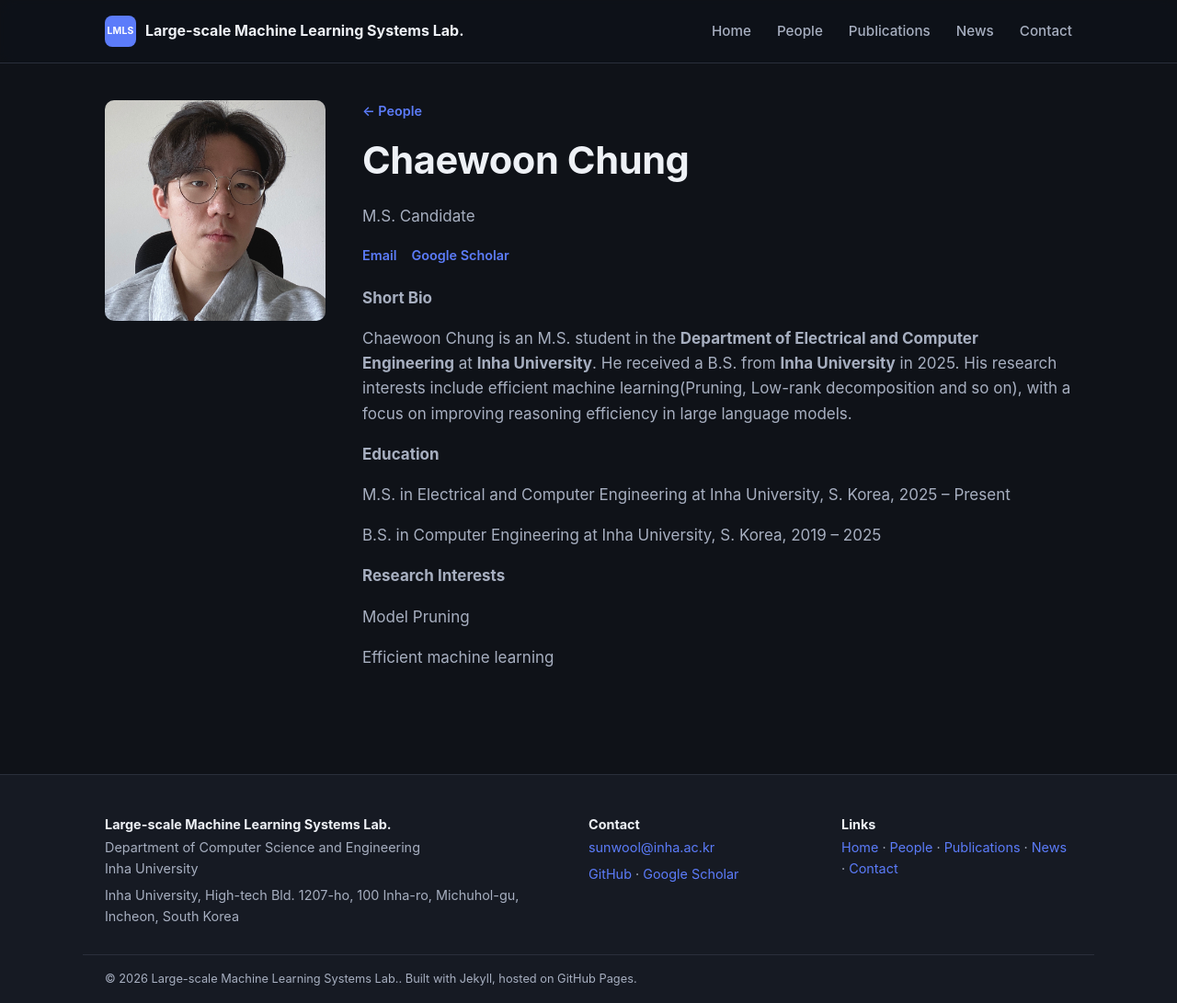
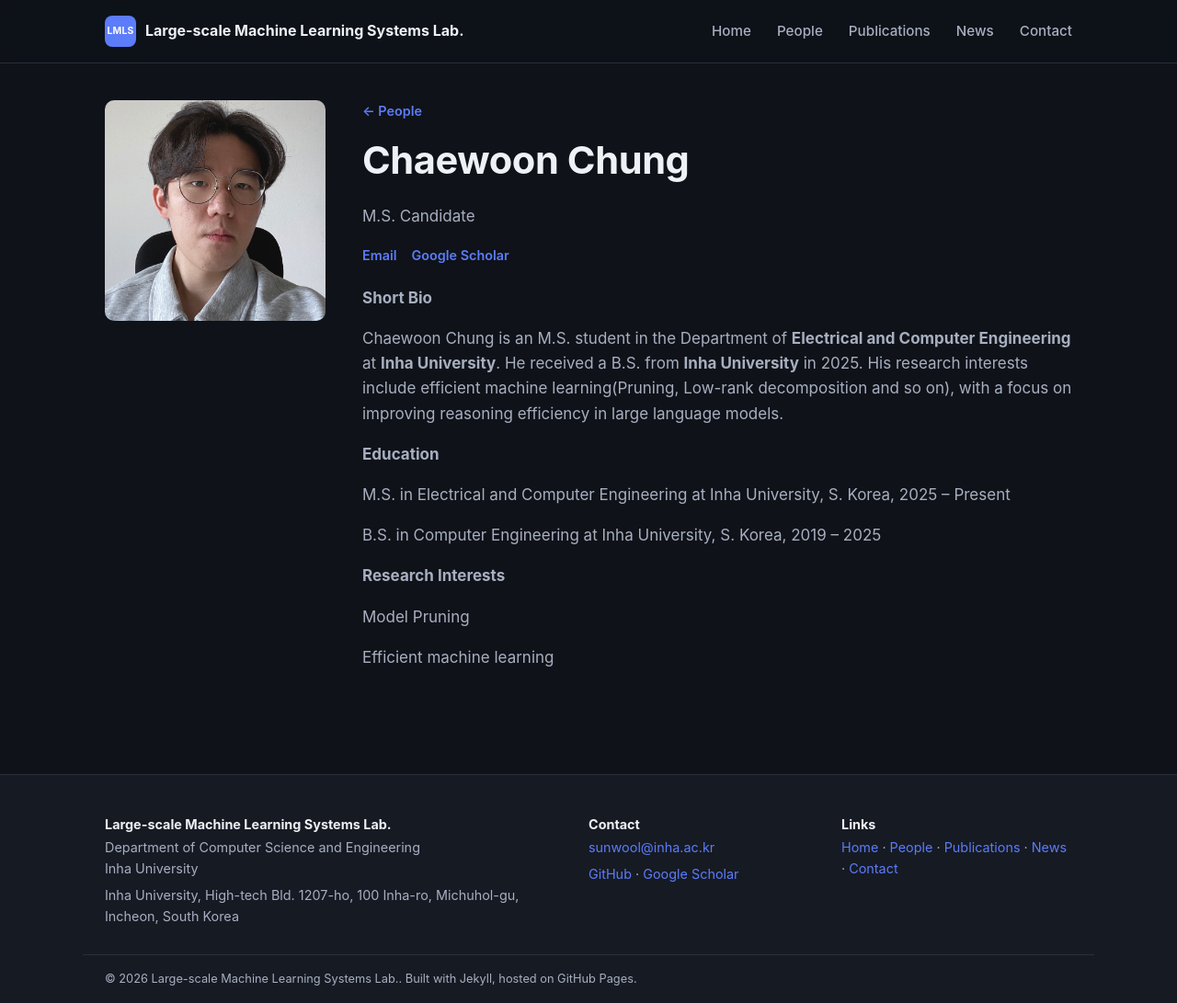
Before and after one commit to LMLS-Lab/lmls-lab.github.io, a Jekyll site: the page built from _people/chaewoon-chung.md, in a window 1280 px wide and 1091 px high. Shown: the whole window at 92% size. Built offline with Jekyll 4.4.1, drawn with Linux system fonts in a browser that asks for light colours.

```diff
--- a/_people/chaewoon-chung.md
+++ b/_people/chaewoon-chung.md
@@ -9,7 +9,7 @@ photo: "/assets/images/chaewoon-chung.jpg"
 ---
 **Short Bio**
 
-Chaewoon Chung is an M.S. student in the **Department of Electrical and Computer Engineering** at **Inha University**. He received a B.S. from **Inha University** in 2025. His research interests include efficient machine learning(Pruning, Low-rank decomposition and so on), with a focus on improving reasoning efficiency in large language models.
+Chaewoon Chung is an M.S. student in the Department of **Electrical and Computer Engineering** at **Inha University**. He received a B.S. from **Inha University** in 2025. His research interests include efficient machine learning(Pruning, Low-rank decomposition and so on), with a focus on improving reasoning efficiency in large language models.
 
 **Education**
 
```
